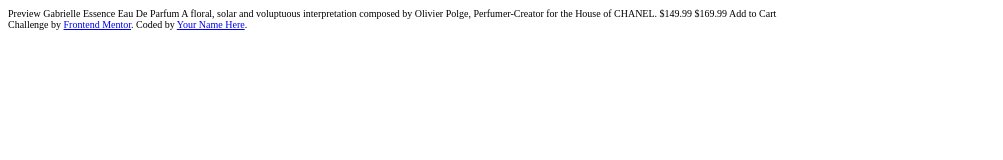
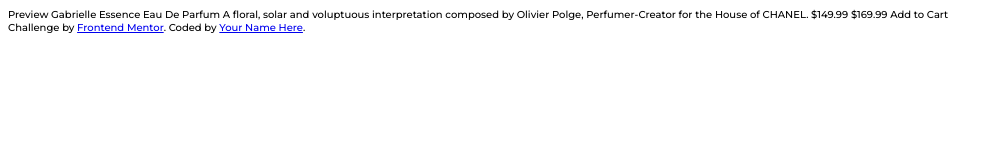
Before and after one commit to mlooper5/product-preview-card-component-main, a plain HTML site: page index.html in a window 1280 px wide. Shown: the whole page, without its empty margins (0-1003 px from the left). Drawn offline with Linux system fonts and the light colour scheme.

Commit message:
Added tyography and color varuables

```diff
--- a/index.html
+++ b/index.html
@@ -9,6 +9,11 @@
   <title>Frontend Mentor | Product preview card component</title>
 
   <link rel="stylesheet" type="text/css" href="./resources/css/style.css">
+
+  <link rel="preconnect" href="https://fonts.googleapis.com">
+  <link rel="preconnect" href="https://fonts.gstatic.com" crossorigin>
+  <link href="https://fonts.googleapis.com/css2?family=Fraunces:opsz,wght@9..144,700&family=Montserrat:wght@500;700&display=swap" rel="stylesheet">
+
 </head>
 <body>
 
--- a/resources/css/style.css
+++ b/resources/css/style.css
@@ -2,3 +2,20 @@ html {
     /* 62.5% of 16px browser font size is 10px */
     font-size: 62.5%;
   }
+
+:root {
+  /* document colors */
+  --pure-white: #fff;
+  --cream: #f2eae2;
+  --aurometal-saurus: #6c7289;
+  --deep-aquamarine: #3d8168;
+  --gunmetal: #1c232b;
+
+  /* typography */
+  font-family: 'Fraunces', serif;
+  font-family: 'Montserrat', sans-serif;
+  --display: 3.2rem;
+  --body: 1.4rem;
+  --button-text: 1.4rem;
+  --overline: 1.2rem;
+}
```
